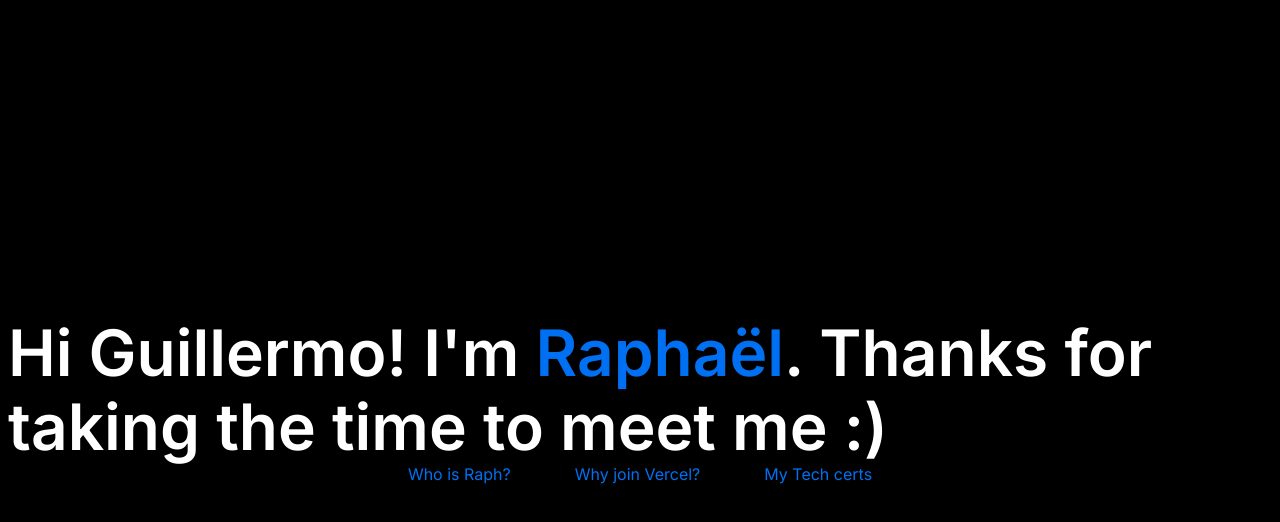
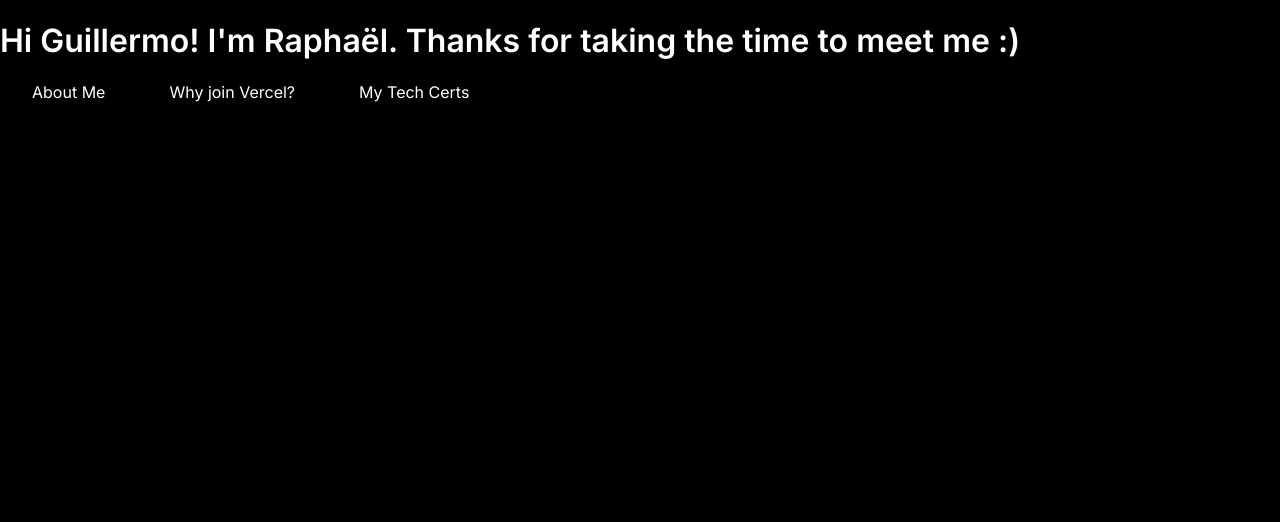
Before and after one commit to ralphieninefo/hire-raphael-nextjs, a Next.js app: page / in a window 1280 px wide. Shown: the top 522 px of the page. Built offline with nearby package versions, Linux system fonts and the light colour scheme; a web font is replaced by a local one.

Commit message:
Rename Who is Raph to About Me and make all links white

```diff
--- a/pages/index.js
+++ b/pages/index.js
@@ -17,9 +17,9 @@
         </h1>
 
         <nav className={styles.nav}>
-          <Link href="/who-is-raph"><a>Who is Raph?</a></Link>
+          <Link href="/about-me"><a>About Me</a></Link>
           <Link href="/why-join-vercel"><a>Why join Vercel?</a></Link>
-          <Link href="/my-tech-certs"><a>My Tech certs</a></Link>
+          <Link href="/my-tech-certs"><a>My Tech Certs</a></Link>
         </nav>
       </main>
     </div>
--- a/styles/Home.module.css
+++ b/styles/Home.module.css
@@ -1,60 +1,20 @@
-/* Remove the backslash from the selector */
-.container {
-  min-height: 100vh;
-  padding: 0 0.5rem;
-  display: flex;
-  flex-direction: column;
-  justify-content: center;
-  align-items: center;
-  background-color: black;
+/* Existing styles */
+
+a {
   color: white;
-}
-
-.main {
-  padding: 5rem 0;
-  flex: 1;
-  display: flex;
-  flex-direction: column;
-  justify-content: center;
-  align-items: center;
-}
-
-.footer {
-  width: 100%;
-  height: 100px;
-  border-top: 1px solid #eaeaea;
-  display: flex;
-  justify-content: center;
-  align-items: center;
-}
-
-.title {
-  margin: 0;
-  line-height: 1.15;
-  font-size: 4rem;
-}
-
-.title a {
-  color: #0070f3;
   text-decoration: none;
 }
 
-.title a:hover,
-.title a:focus,
-.title a:active {
+a:hover,
+a:focus,
+a:active {
   text-decoration: underline;
-}
-
-.description {
-  margin: 4rem 0;
-  line-height: 1.5;
-  font-size: 1.5rem;
 }
 
 .nav a {
   margin: 0 1rem;
   text-decoration: none;
-  color: #0070f3;
+  color: white;
 }
 
 .nav a:hover,
@@ -62,50 +22,3 @@
 .nav a:active {
   text-decoration: underline;
 }
-
-.code {
-  background: #fafafa;
-  border-radius: 5px;
-  padding: 0.75rem;
-  font-size: 1.1rem;
-  font-family: 'Inter', sans-serif;
-}
-
-.grid {
-  display: flex;
-  align-items: center;
-  justify-content: center;
-  flex-wrap: wrap;
-  max-width: 800px;
-  margin-top: 3rem;
-}
-
-.card {
-  margin: 1rem;
-  flex-basis: 45%;
-  padding: 1.5rem;
-  text-align: left;
-  color: inherit;
-  text-decoration: none;
-  border: 1px solid #eaeaea;
-  border-radius: 10px;
-  transition: color 0.15s ease, border-color 0.15s ease;
-}
-
-.card:hover,
-.card:focus,
-.card:active {
-  color: #0070f3;
-  border-color: #0070f3;
-}
-
-.card h3 {
-  margin: 0 0 1rem 0;
-  font-size: 1.5rem;
-}
-
-.card p {
-  margin: 0;
-  font-size: 1.25rem;
-  line-height: 1.5;
-}
```
Also changed, not shown: pages/about-me.js (renamed from pages/who-is-raph.js, +4 -4 lines).
